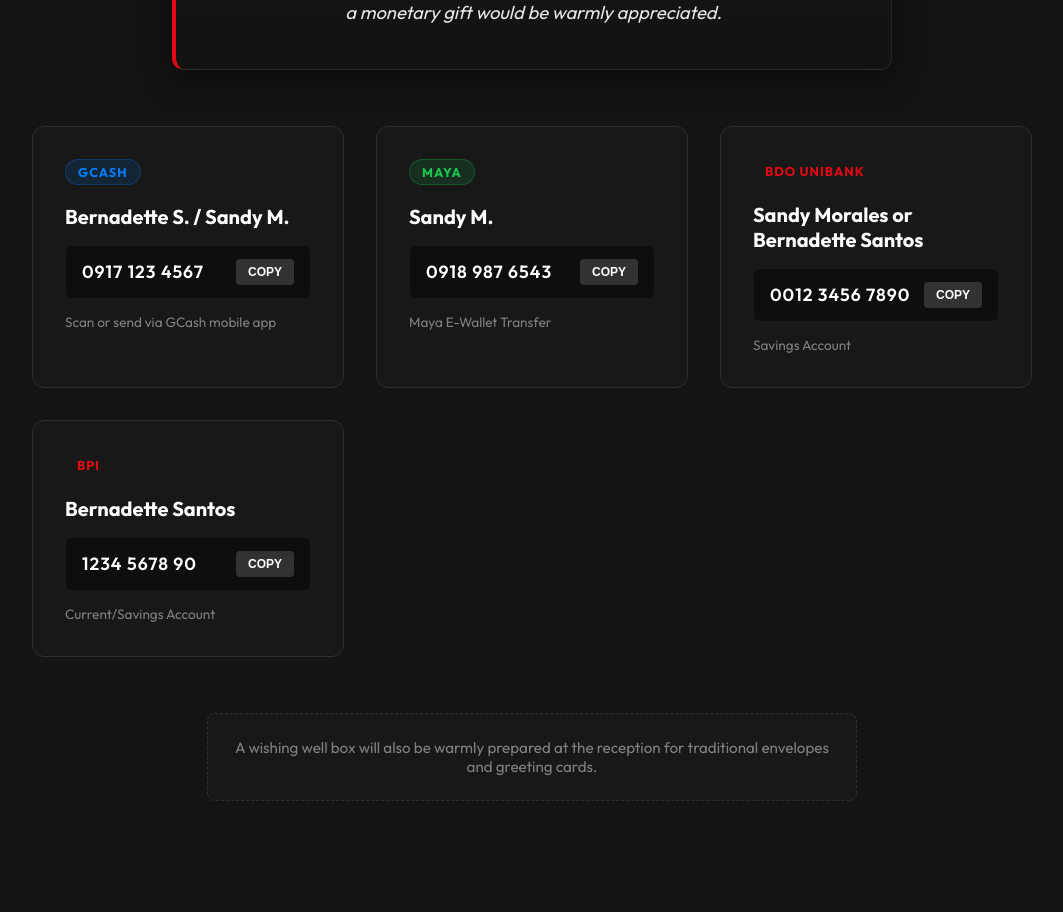
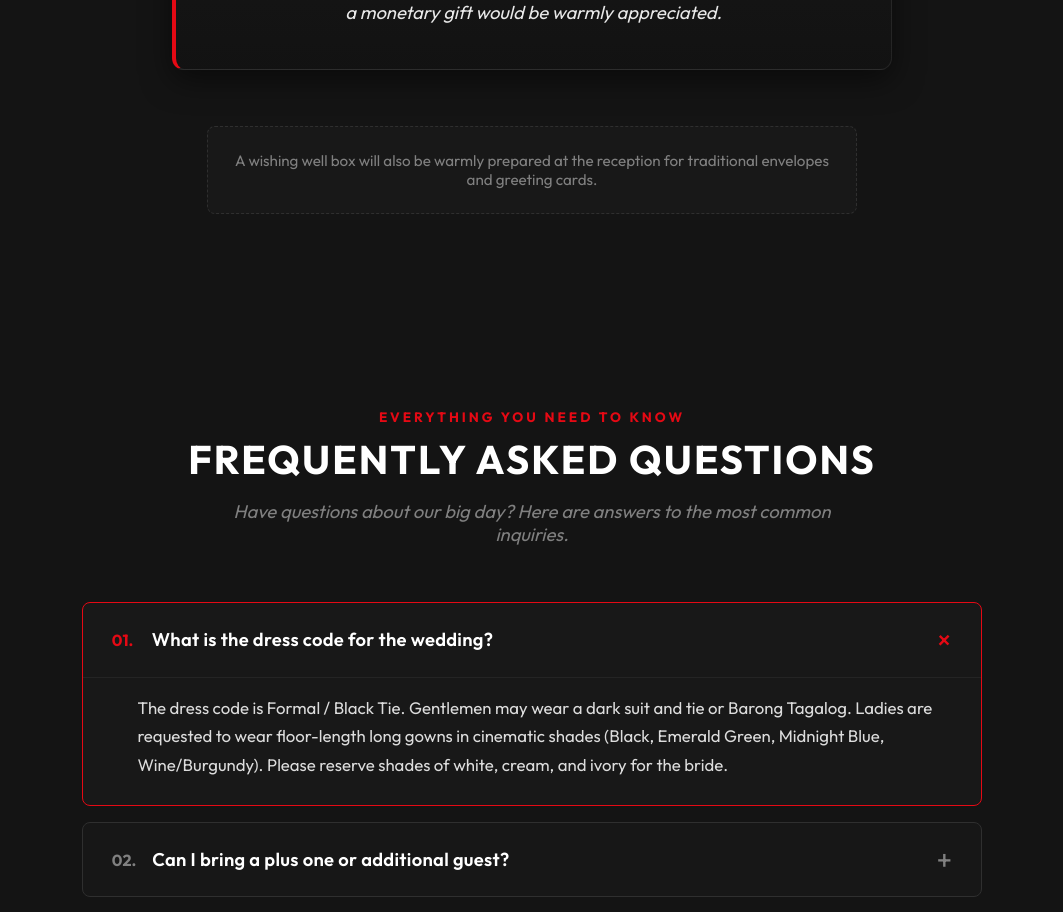
Before and after one commit to zelicryn/bernie-wedding-invitation, a Next.js app: page / in a window 1280 px wide. Shown: the part 5160-6072 px from the top of the page, without its empty margins (108-1171 px from the left). Built offline with nearby package versions, Linux system fonts and the light colour scheme; no server answers; the database is empty.

Commit message:
Fix GiftSuggestion so deleted banks are not overridden by defaults

```diff
--- a/src/components/GiftSuggestion.tsx
+++ b/src/components/GiftSuggestion.tsx
@@ -14,52 +14,13 @@
   order?: number;
 }
 
-const DEFAULT_GIFTS: GiftOptionItem[] = [
-  {
-    id: '1',
-    type: 'GCash',
-    bankName: 'GCash',
-    accountName: 'Bernadette S. / Sandy M.',
-    accountNumber: '0917 123 4567',
-    note: 'Scan or send via GCash mobile app',
-    order: 1,
-  },
-  {
-    id: '2',
-    type: 'Maya',
-    bankName: 'Maya',
-    accountName: 'Sandy M.',
-    accountNumber: '0918 987 6543',
-    note: 'Maya E-Wallet Transfer',
-    order: 2,
-  },
-  {
-    id: '3',
-    type: 'Bank Transfer',
-    bankName: 'BDO Unibank',
-    accountName: 'Sandy Morales or Bernadette Santos',
-    accountNumber: '0012 3456 7890',
-    note: 'Savings Account',
-    order: 3,
-  },
-  {
-    id: '4',
-    type: 'Bank Transfer',
-    bankName: 'BPI',
-    accountName: 'Bernadette Santos',
-    accountNumber: '1234 5678 90',
-    note: 'Current/Savings Account',
-    order: 4,
-  },
-];
-
 interface GiftSuggestionProps {
   giftMessage?: string;
   options?: GiftOptionItem[];
 }
 
 export default function GiftSuggestion({ giftMessage, options = [] }: GiftSuggestionProps) {
-  const displayOptions = options.length > 0 ? options : DEFAULT_GIFTS;
+  const displayOptions = options;
   const [copiedId, setCopiedId] = useState<string | null>(null);
   const [zoomedQr, setZoomedQr] = useState<{ url: string; title: string } | null>(null);
 
```
